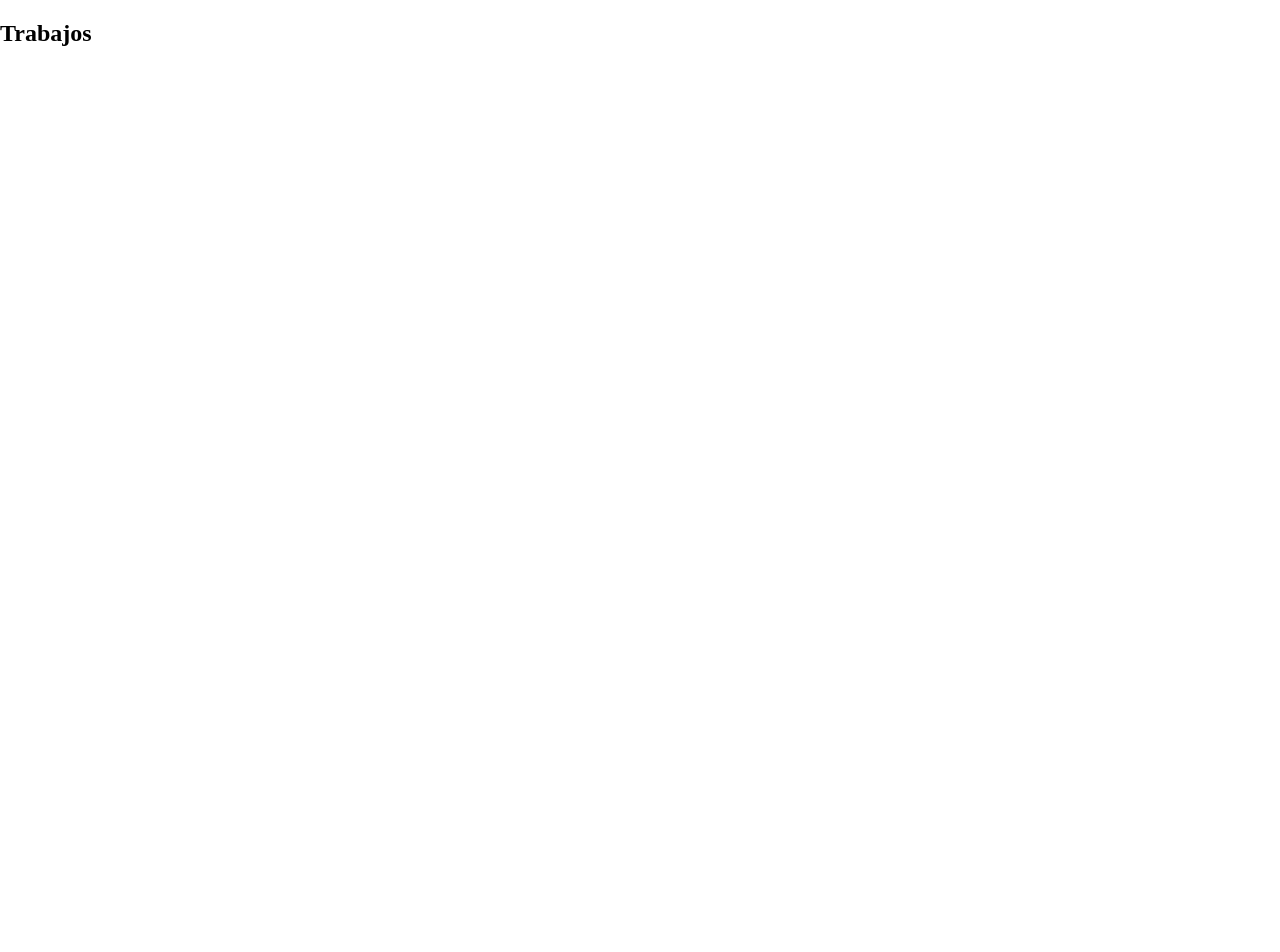
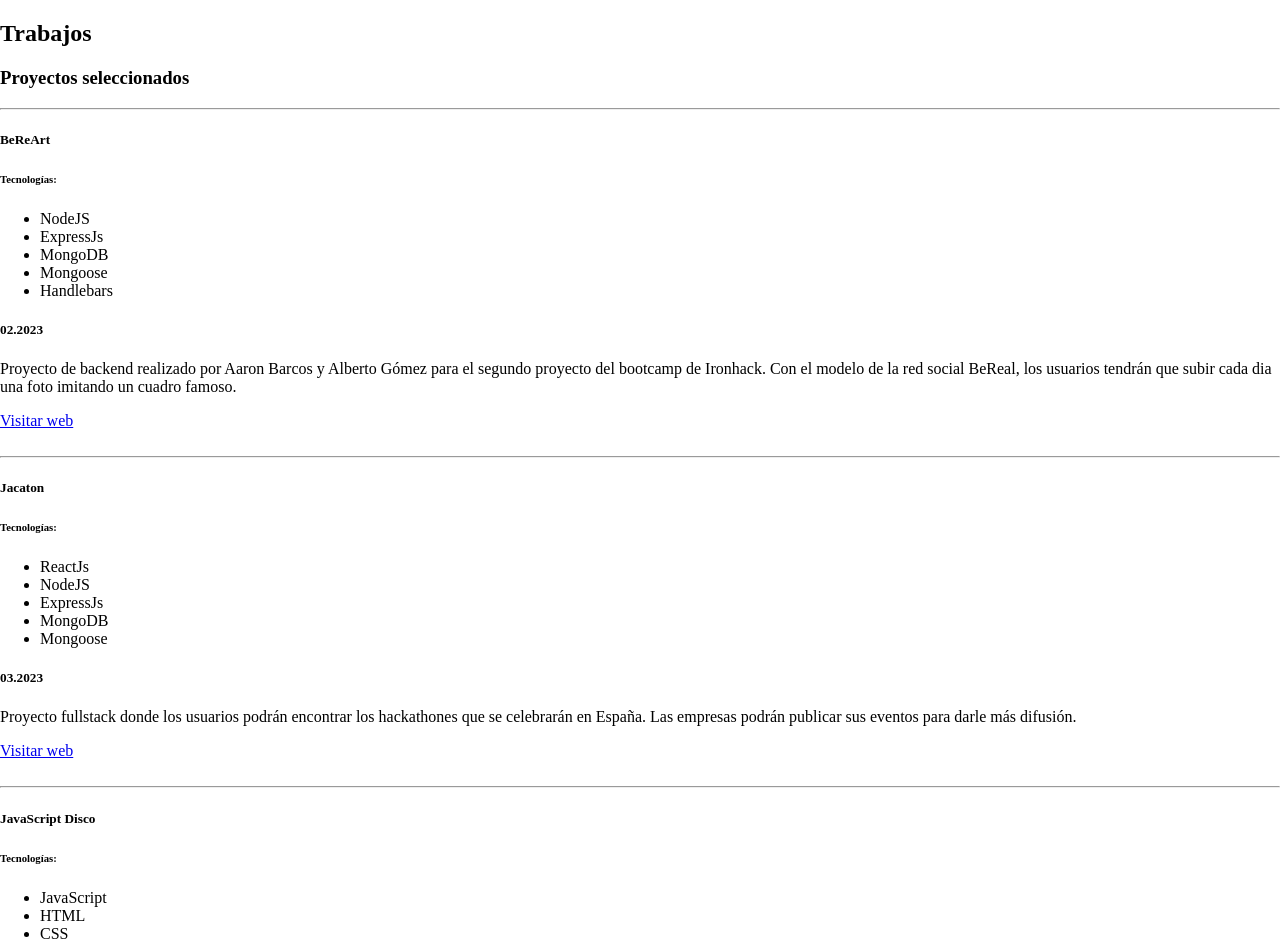
Before and after one commit to albertogomrod/portfolio, a Next.js app: page /work in a window 1280 px wide. Shown: the top 952 px of the page. Before the commit the page ends 800 px from the top, so only its background shows below. Built offline with nearby package versions, Linux system fonts and the light colour scheme.

Commit message:
Estructura y contenido añadido a trabajos

```diff
--- a/src/app/components/Navigation.module.css
+++ b/src/app/components/Navigation.module.css
@@ -37,7 +37,7 @@
   text-decoration: none;
   display: flex;
   font-size: 20px;
-  color: white;
+  color: black;
   align-content: flex-start;
 }
 
--- a/src/app/globals.css
+++ b/src/app/globals.css
@@ -6,7 +6,7 @@ body {
 }
 
 .seccion1 {
-  background-color: black;
+  background-color: rgb(29, 29, 29);
   color: white;
 }
 
--- a/src/app/work/page.jsx
+++ b/src/app/work/page.jsx
@@ -1,3 +1,103 @@
+import Link from "next/link";
+
 export default function Work() {
-  return (<><h2>Trabajos</h2></>);
+  return (
+    <>
+      <section>
+        <h2>Trabajos</h2>
+        <h3>Proyectos seleccionados</h3>
+      </section>
+      <hr />
+      <section>
+        <div>
+          <div>
+            <h5>BeReArt</h5>
+            <h6>Tecnologías:</h6>
+            <ul>
+              <li>NodeJS</li>
+              <li>ExpressJs</li>
+              <li>MongoDB </li>
+              <li>Mongoose</li>
+              <li>Handlebars</li>
+            </ul>
+          </div>
+          <div>
+            <h5>02.2023</h5>
+            <p>
+              Proyecto de backend realizado por Aaron Barcos y Alberto Gómez
+              para el segundo proyecto del bootcamp de Ironhack. Con el modelo
+              de la red social BeReal, los usuarios tendrán que subir cada dia
+              una foto imitando un cuadro famoso.
+            </p>
+          </div>
+          <div>
+            <Link href="https://bereart.cyclic.app/">Visitar web</Link>
+          </div>
+        </div>
+        <div>
+          <img src="" alt="" />
+          <img src="" alt="" />
+          <img src="" alt="" />
+        </div>
+      </section>
+      <hr />
+      <section>
+        <div>
+          <div>
+            <h5>Jacaton</h5>
+            <h6>Tecnologías:</h6>
+            <ul>
+              <li>ReactJs</li>
+              <li>NodeJS</li>
+              <li>ExpressJs</li>
+              <li>MongoDB </li>
+              <li>Mongoose</li>
+            </ul>
+          </div>
+          <div>
+            <h5>03.2023</h5>
+            <p>
+              Proyecto fullstack donde los usuarios podrán encontrar los
+              hackathones que se celebrarán en España. Las empresas podrán
+              publicar sus eventos para darle más difusión.
+            </p>
+          </div>
+          <div>
+            <Link href="https://hackaton-app.netlify.app/">Visitar web</Link>
+          </div>
+        </div>
+        <div>
+          <img src="" alt="" />
+          <img src="" alt="" />
+          <img src="" alt="" />
+        </div>
+      </section>
+      <hr />
+      <section>
+        <div>
+          <div>
+            <h5>JavaScript Disco</h5>
+            <h6>Tecnologías:</h6>
+            <ul>
+              <li>JavaScript</li>
+              <li>HTML</li>
+              <li>CSS</li>
+            </ul>
+          </div>
+          <div>
+            <h5>01.2023</h5>
+            <p>Mini videojuego ambientado en la música disco.</p>
+          </div>
+          <div>
+            <Link href="https://albertogomrod.github.io/javascript-disco/">Visitar web</Link>
+          </div>
+        </div>
+        <div>
+          <img src="" alt="" />
+          <img src="" alt="" />
+          <img src="" alt="" />
+        </div>
+      </section>
+    </>
+  );
 }
```
Also changed, not shown: src/app/components/Navigation.jsx (+4 -11 lines).
